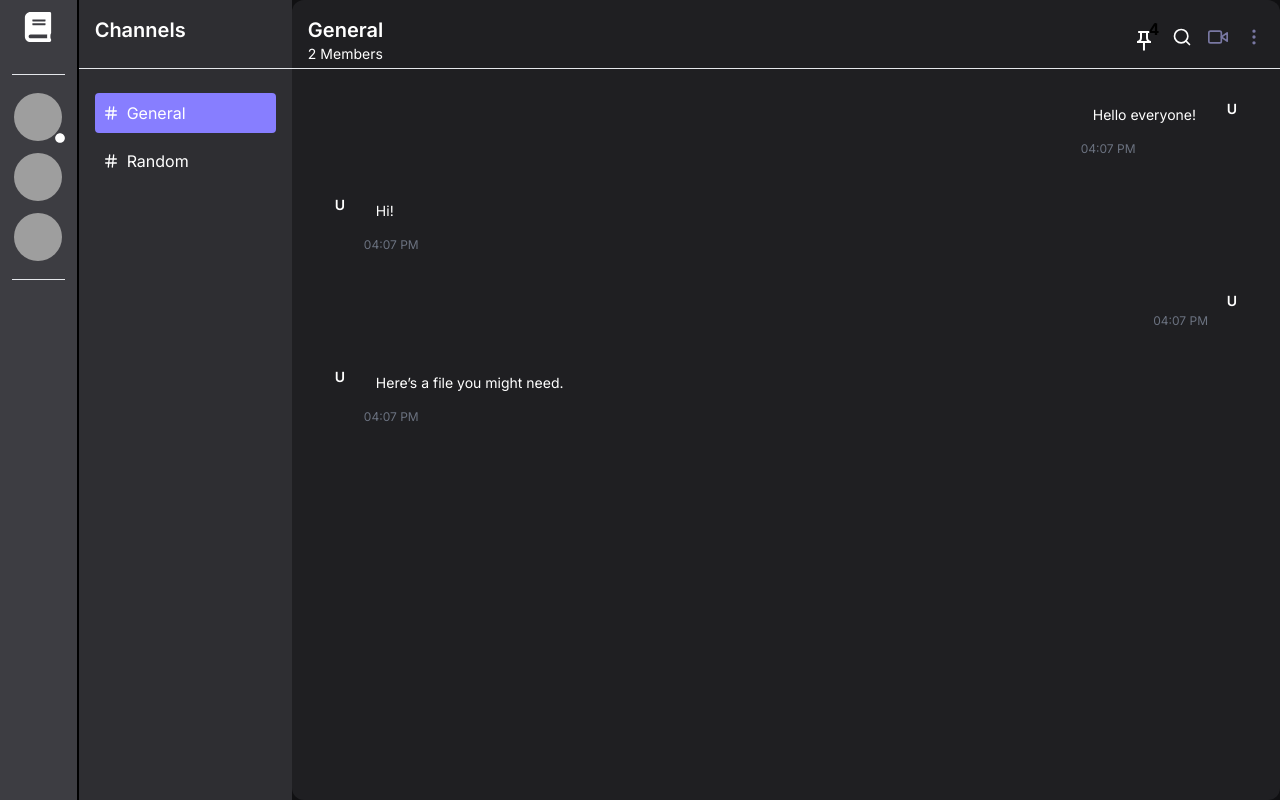
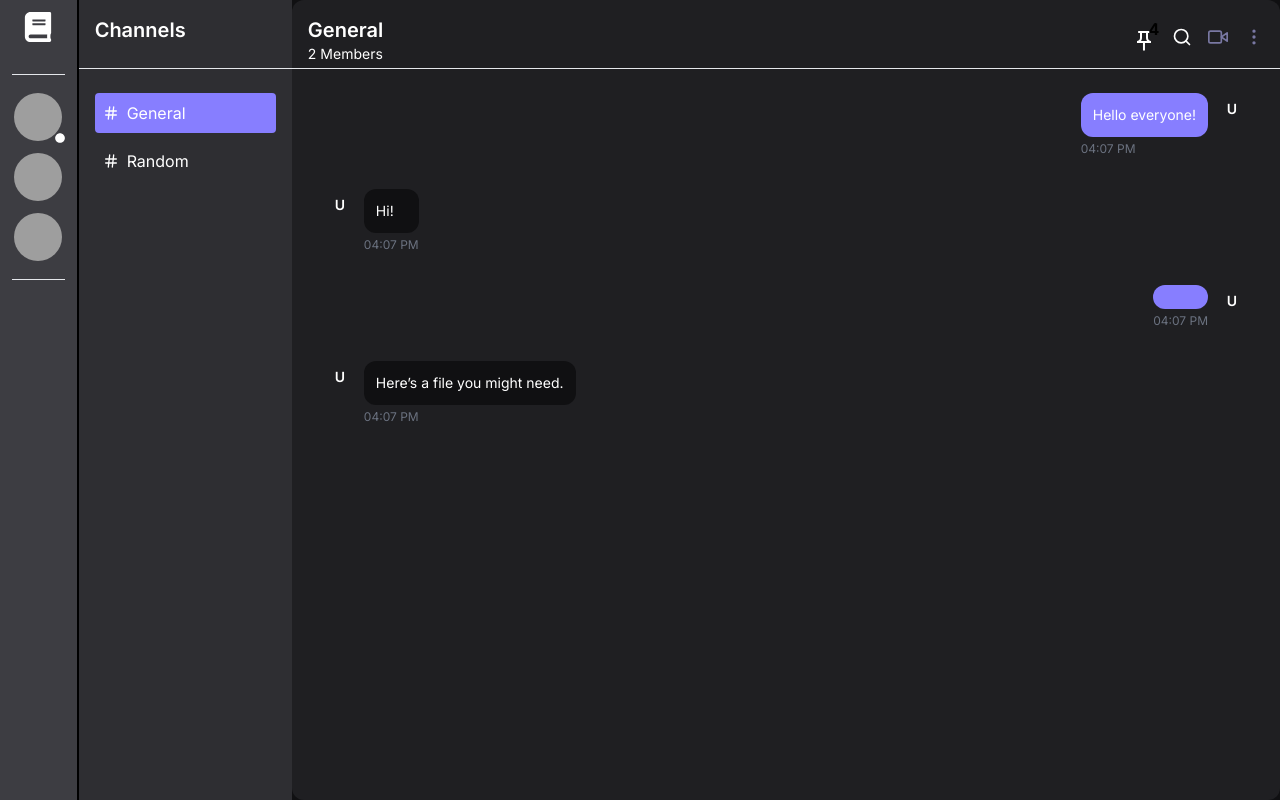
Before and after one commit to Mdsr2op/EduGather-Client, a React (Vite) app: page / in a window 1280 px wide. Built offline with nearby package versions, Linux system fonts and the light colour scheme; grey boxes are pictures that could not be loaded.

Commit message:
Corrected the colors for messages

```diff
--- a/src/features/root/messages/components/Message.tsx
+++ b/src/features/root/messages/components/Message.tsx
@@ -26,8 +26,8 @@ const Message = ({message, isUserMessage}: MessageProps) => {
         <MessageAvatar senderName={message.senderName} />
         <div className="mx-2">
           <div
-            className={`p-3 rounded-lg cursor-pointer transition-transform transform hover:scale-105 ${
-              isUserMessage ? "bg-primary text-light1" : "bg-dark5 text-light1"
+            className={`p-3 rounded-xl cursor-pointer transition-transform transform hover:scale-105 ${
+              isUserMessage ? "bg-primary-500 text-light1" : "bg-dark-3 text-light1"
             }`}
           >
               <p className="text-sm">{message.text}</p>
```
